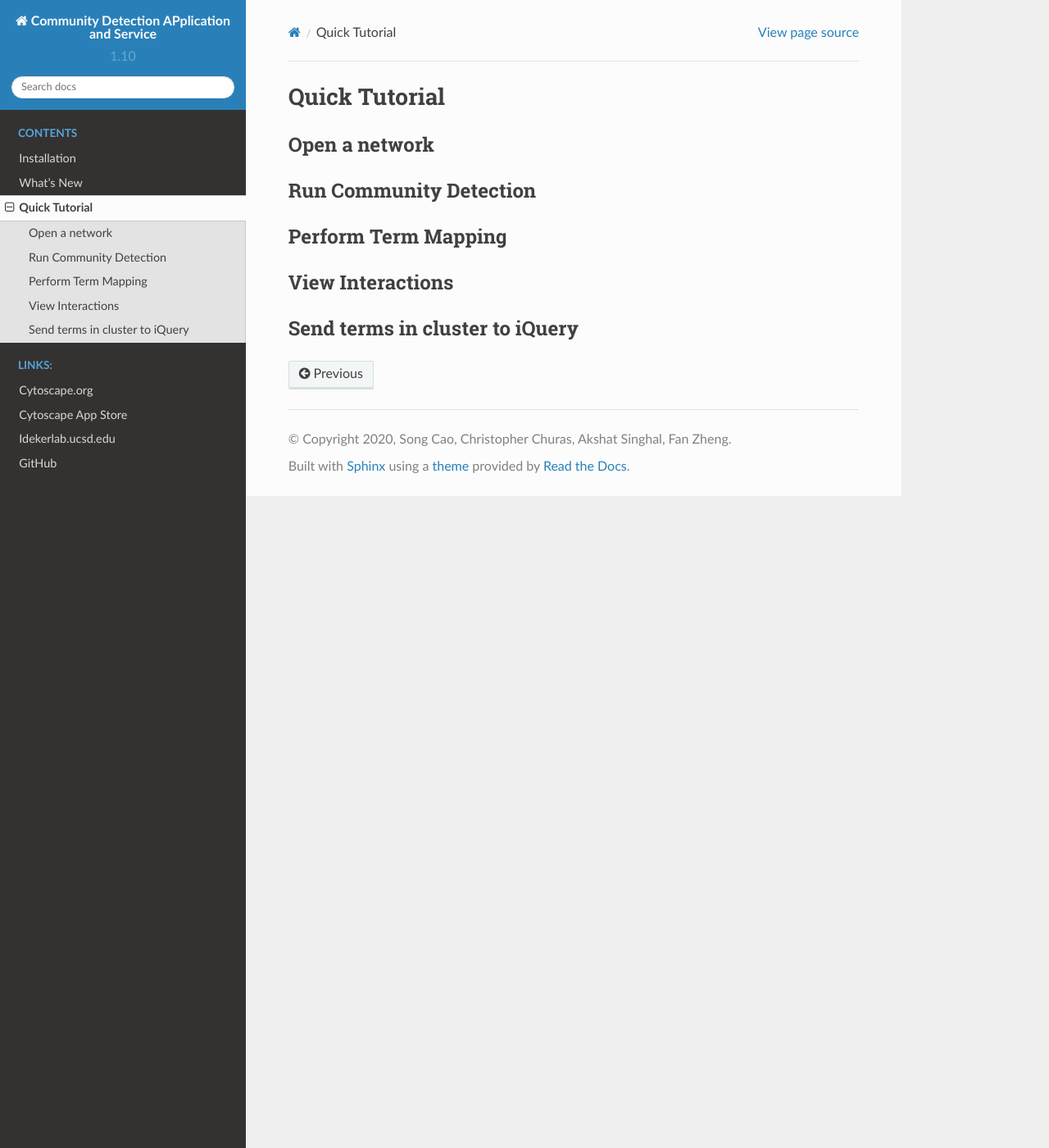
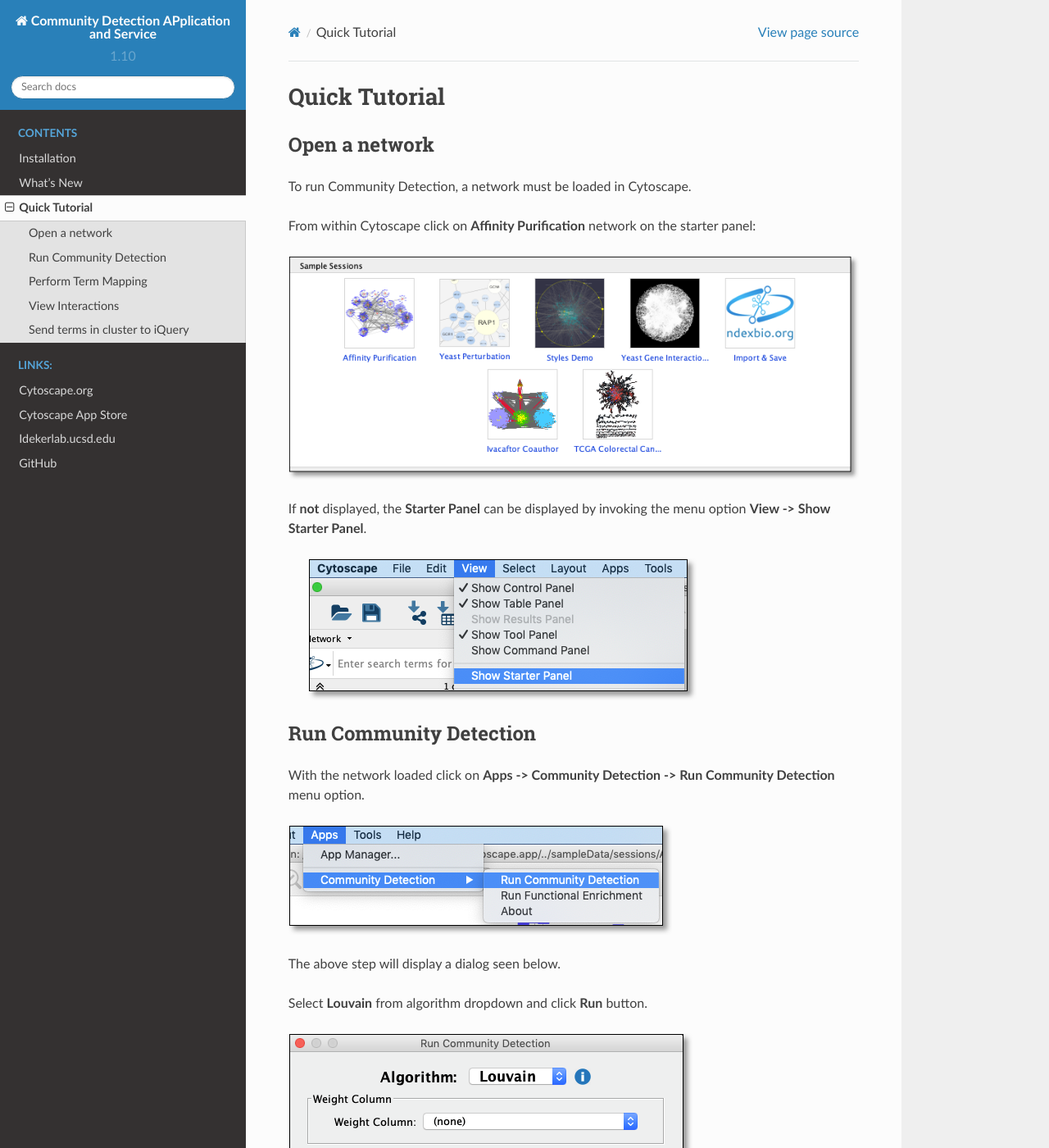
Before and after one commit to cytoscape/cy-community-detection, a Sphinx documentation site: the page built from docs/QuickTutorial.rst, in a window 1280 px wide and 1400 px high. Shown: the whole window at 82% size. Built offline with Sphinx 7.4.7 and the Read the Docs theme 2.0.0, drawn with Linux system fonts in a browser that asks for light colours; some of the changed text lies outside the part shown.

Commit message:
added some instructions

```diff
--- a/docs/QuickTutorial.rst
+++ b/docs/QuickTutorial.rst
@@ -4,8 +4,40 @@ Quick Tutorial
 Open a network
 --------------
 
+To run Community Detection, a network must be loaded in Cytoscape.
+
+From within Cytoscape click on **Affinity Purification** network
+on the starter panel:
+
+.. image:: images/quicktutorial/starterpanel.png
+   :class: with-border with-shadow
+
+If **not** displayed, the **Starter Panel** can
+be displayed by invoking the menu option **View -> Show Starter Panel**.
+
+   .. image:: images/quicktutorial/loadstarterpanel.png
+
+
 Run Community Detection
 -----------------------
+
+With the network loaded click on **Apps -> Community Detection -> Run Community Detection** menu option.
+
+.. image:: images/quicktutorial/runcommunitydetection.png
+   :class: with-border with-shadow
+
+The above step will display a dialog seen below.
+
+Select **Louvain** from algorithm dropdown and
+click **Run** button.
+
+.. image:: images/quicktutorial/communitydetectiondialog.png
+   :class: with-border with-shadow
+
+A new network should be generated as seen here:
+
+.. image:: images/quicktutorial/resultinghierarchy.png
+   :class: with-border with-shadow
 
 Perform Term Mapping
 --------------------
```
